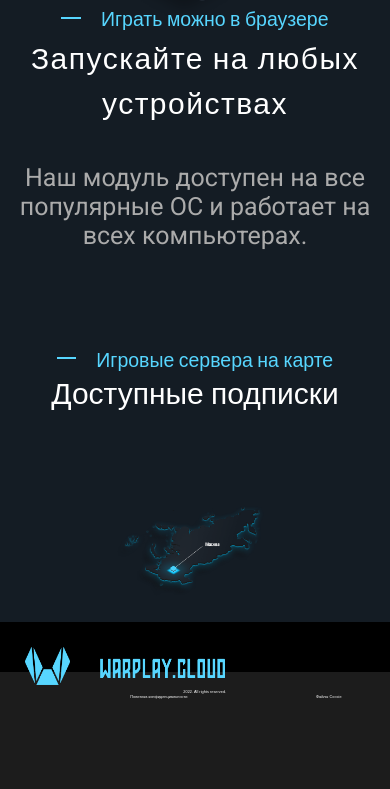
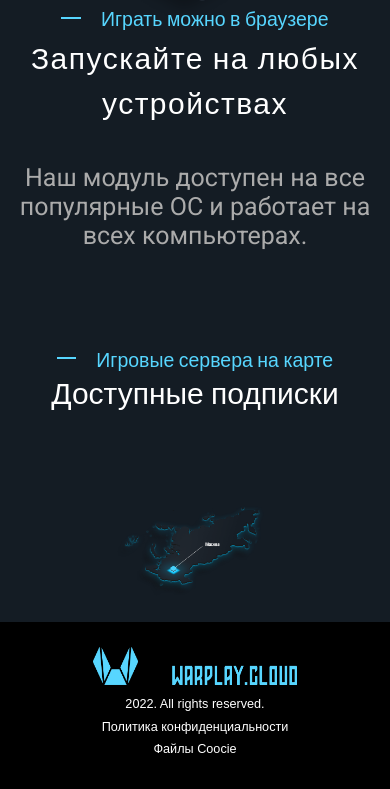
Before and after one commit to CodeWizaard/Warplay, a website: page index.html in a window 390 px wide. Shown: the part 3928-4717 px from the top of the page. Before the commit the page ends 4627 px from the top, so only its background shows below. Drawn offline with nearby package versions, Linux system fonts and the light colour scheme; a web font is replaced by a local one.

Commit message:
Update Style

```diff
--- a/media.css
+++ b/media.css
@@ -1,6 +1,48 @@
 @media (min-width: 0px) and (max-width: 1100px) {
 
-    /* секция тарифов */
+    /* ѝекциѝ тарифов */
+
+    .footer {
+        height: auto;
+
+        text-align: center;
+
+    }
+
+    .footer .divider_block {
+        margin: auto auto;
+        align-items: center;
+    }
+
+    .footer .logo_block {
+        margin-bottom: 1vh;
+        justify-content: center;
+        display: block;
+
+    }
+
+    .footer h1 {
+        justify-content: center;
+        display: block;
+        font-size: 1.5vh;
+        margin: auto auto;
+        margin-bottom: 1vh;
+    }
+
+    .footer h5 {
+        justify-content: center;
+        display: block;
+        font-size: 1.5vh;
+        margin: auto auto;
+        margin-bottom: 1vh;
+
+    }
+
+    .footer_info {
+        display: block;
+
+    }
+
 
     .section_description_tariffs {}
 
@@ -75,7 +117,7 @@
         display: none;
     }
 
-    /* техническая скция */
+    /* техничеѝкаѝ ѝкциѝ */
     .sechnical_section {
         display: flexbox;
         flex-direction: column;
@@ -187,12 +229,12 @@
         flex-direction: column;
         justify-content: center;
     }
-    .description_information_devices{
+
+    .description_information_devices {
         margin-left: 0px;
     }
 
 }
-
 
 @media (min-width: 1230px) and (max-width: 4500px) {
 
--- a/style.css
+++ b/style.css
@@ -538,7 +538,7 @@ h6 {
     width: 100vw;
     height: 66vw;
     margin: auto auto;
-    overflow: hidden; /* Обрезает все, что выходит за пределы элемента */
+    overflow: hidden; /* Обрезает вѝе, что выходит за пределы ѝлемента */
 
 }
 
@@ -566,30 +566,6 @@ h6 {
     background-color: rgba(20, 28, 36, 0.8);
     transition: all 2s;
     background: #000;
-    height: 4vw;
+    height: auto;
+
 }
-
-.footer h1 {
-    margin-left: 5vw;
-    font-size: 1vw;
-    display: flex;
-    justify-content: center;
-    align-items: center;
-}
-
-.footer_info h5 {
-    margin-left: auto;
-    font-size: 1vw;
-    display: flex;
-    justify-content: left;
-    align-items: center;
-    margin-right: 6vw;
-}
-
-.footer_info {
-    display: flex;
-    justify-content: left;
-    align-items: center;
-    margin-right: 0px;
-    margin-left: auto;
-}
```
Also changed, not shown: h4 class=welcome_subtitle Новый уро.txt (deleted, +0 -37 lines).
